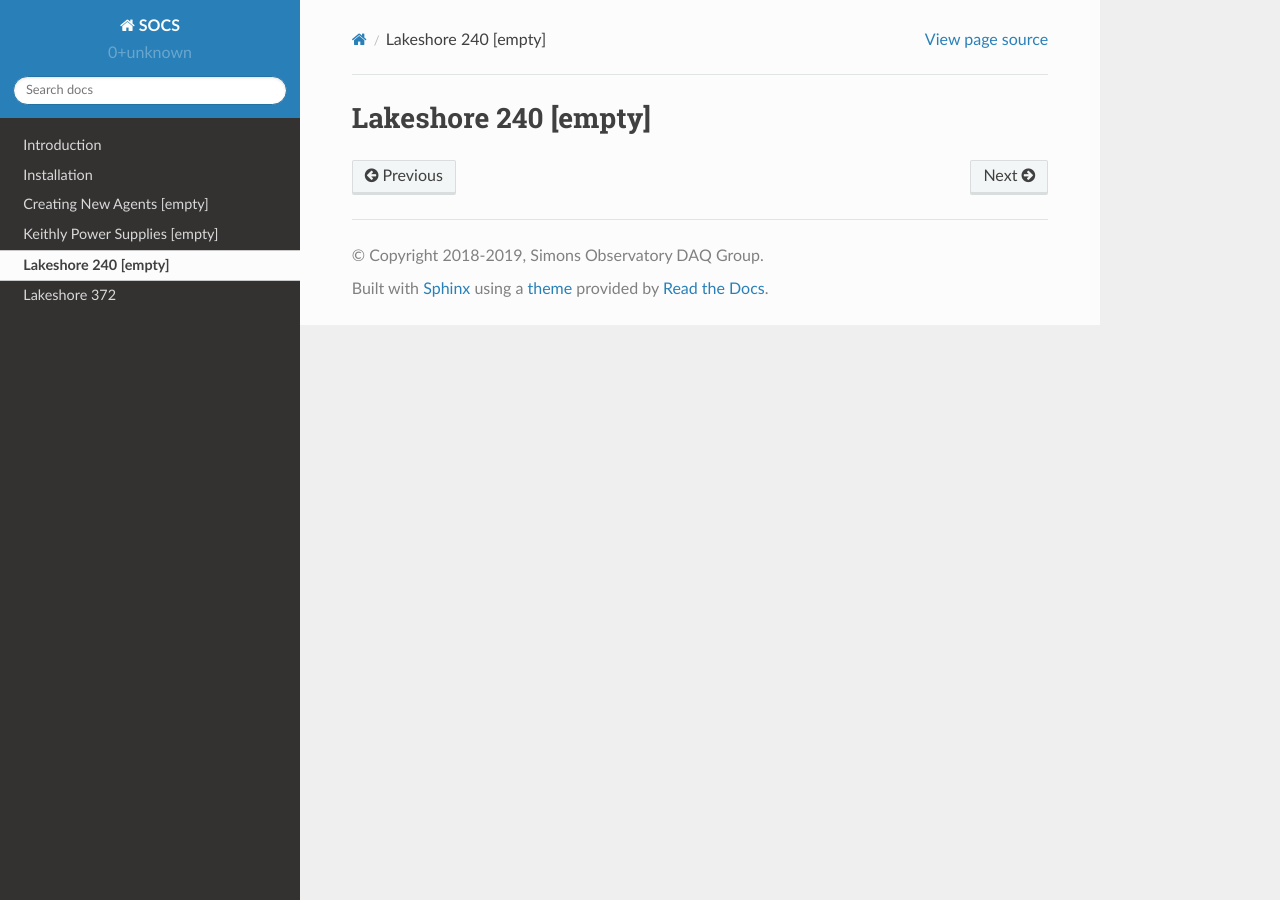
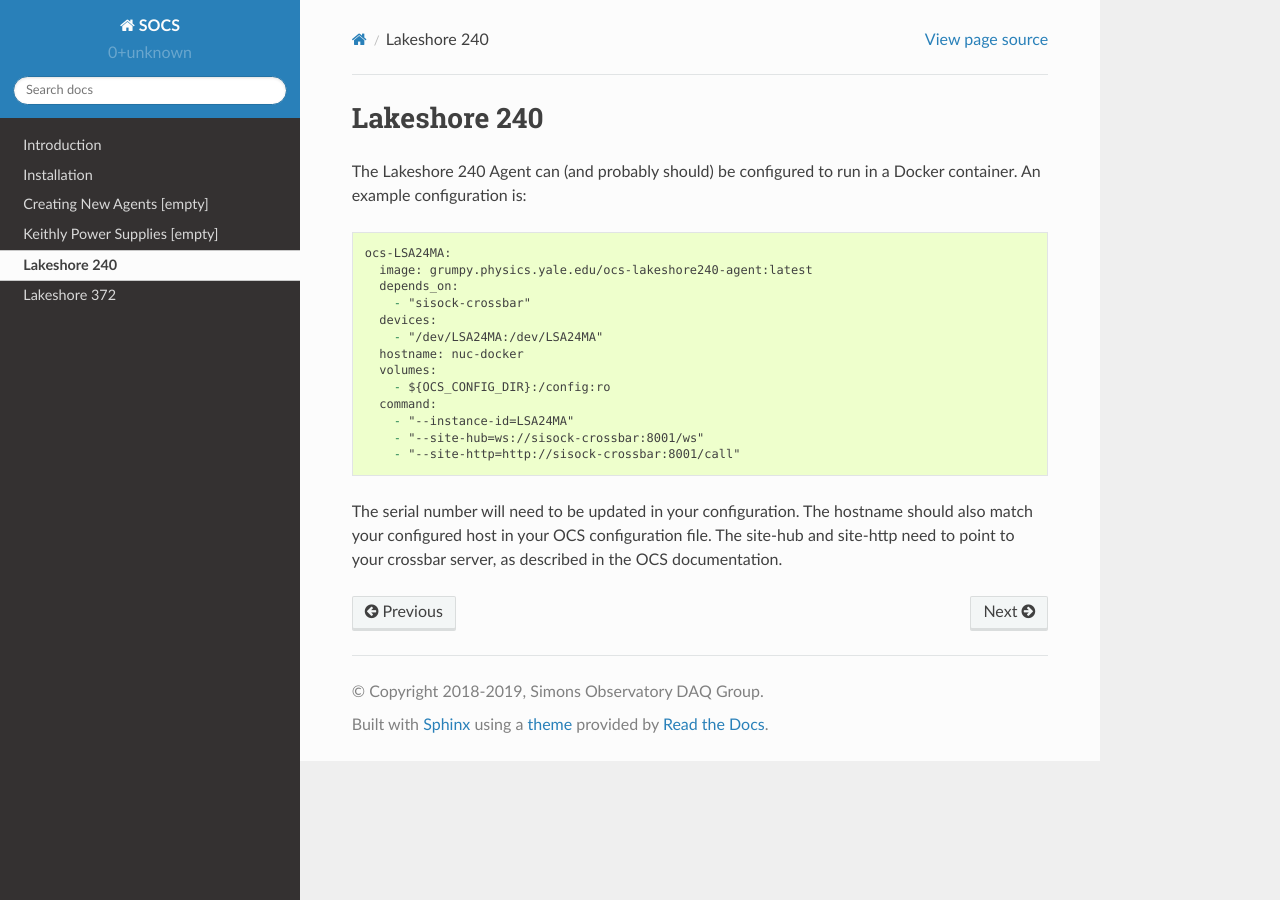
Before and after one commit to simonsobs/socs, a Sphinx documentation site: the page built from docs/lakeshore240.rst, in a window 1280 px wide. Built offline with Sphinx 7.4.7 and the Read the Docs theme 2.0.0, drawn with Linux system fonts in a browser that asks for light colours.

Commit message:
Add ls240 agent docker documentation
[skip ci]

```diff
--- a/docs/lakeshore240.rst
+++ b/docs/lakeshore240.rst
@@ -2,6 +2,28 @@
 
 .. _lakeshore240:
 
-=====================
-Lakeshore 240 [empty]
-=====================
+=============
+Lakeshore 240
+=============
+
+The Lakeshore 240 Agent can (and probably should) be configured to run in a
+Docker container. An example configuration is::
+
+  ocs-LSA24MA:
+    image: grumpy.physics.yale.edu/ocs-lakeshore240-agent:latest
+    depends_on:
+      - "sisock-crossbar"
+    devices:
+      - "/dev/LSA24MA:/dev/LSA24MA"
+    hostname: nuc-docker
+    volumes:
+      - ${OCS_CONFIG_DIR}:/config:ro
+    command:
+      - "--instance-id=LSA24MA"
+      - "--site-hub=ws://sisock-crossbar:8001/ws"
+      - "--site-http=http://sisock-crossbar:8001/call"
+
+The serial number will need to be updated in your configuration. The hostname
+should also match your configured host in your OCS configuration file. The
+site-hub and site-http need to point to your crossbar server, as described in
+the OCS documentation.
```
